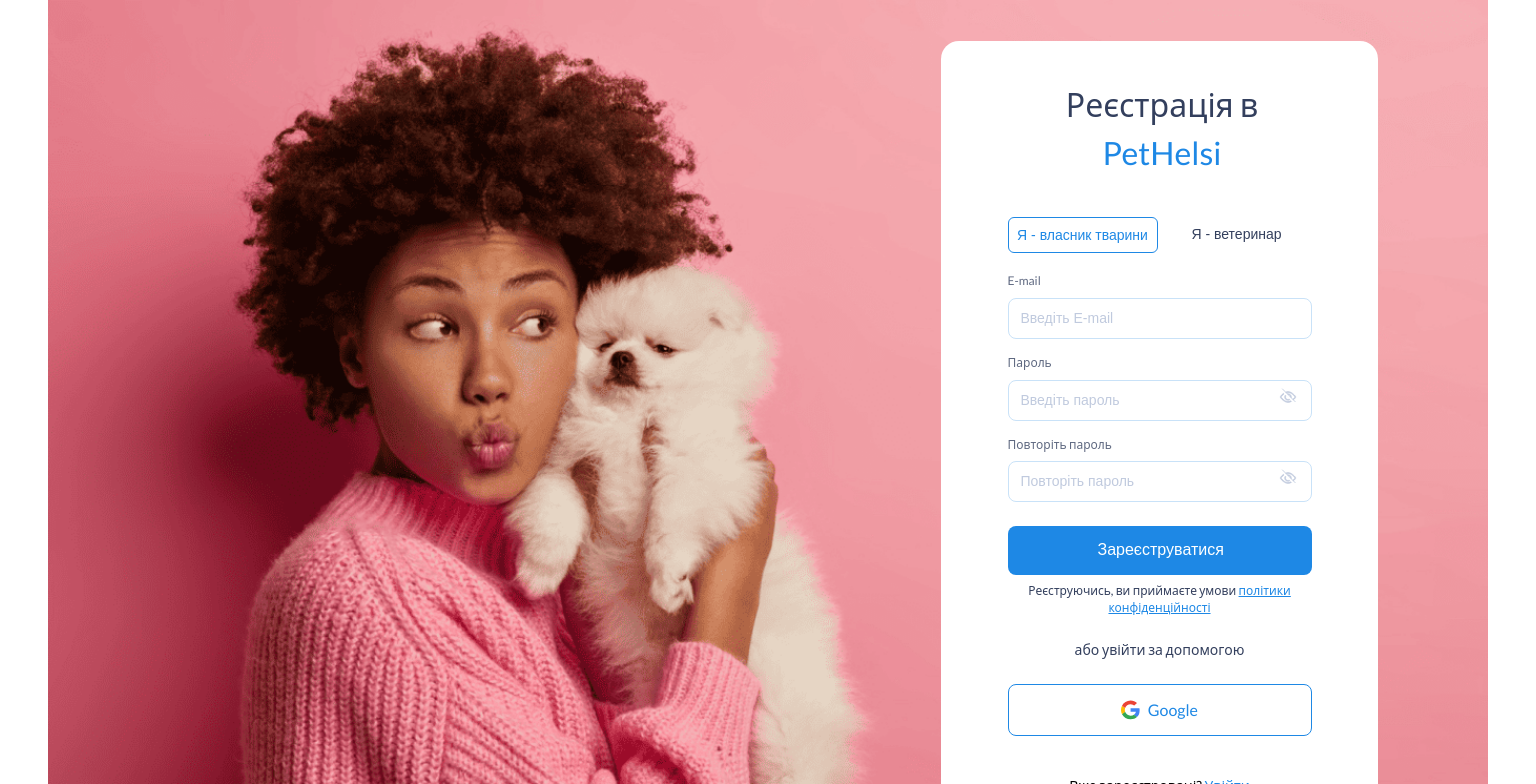
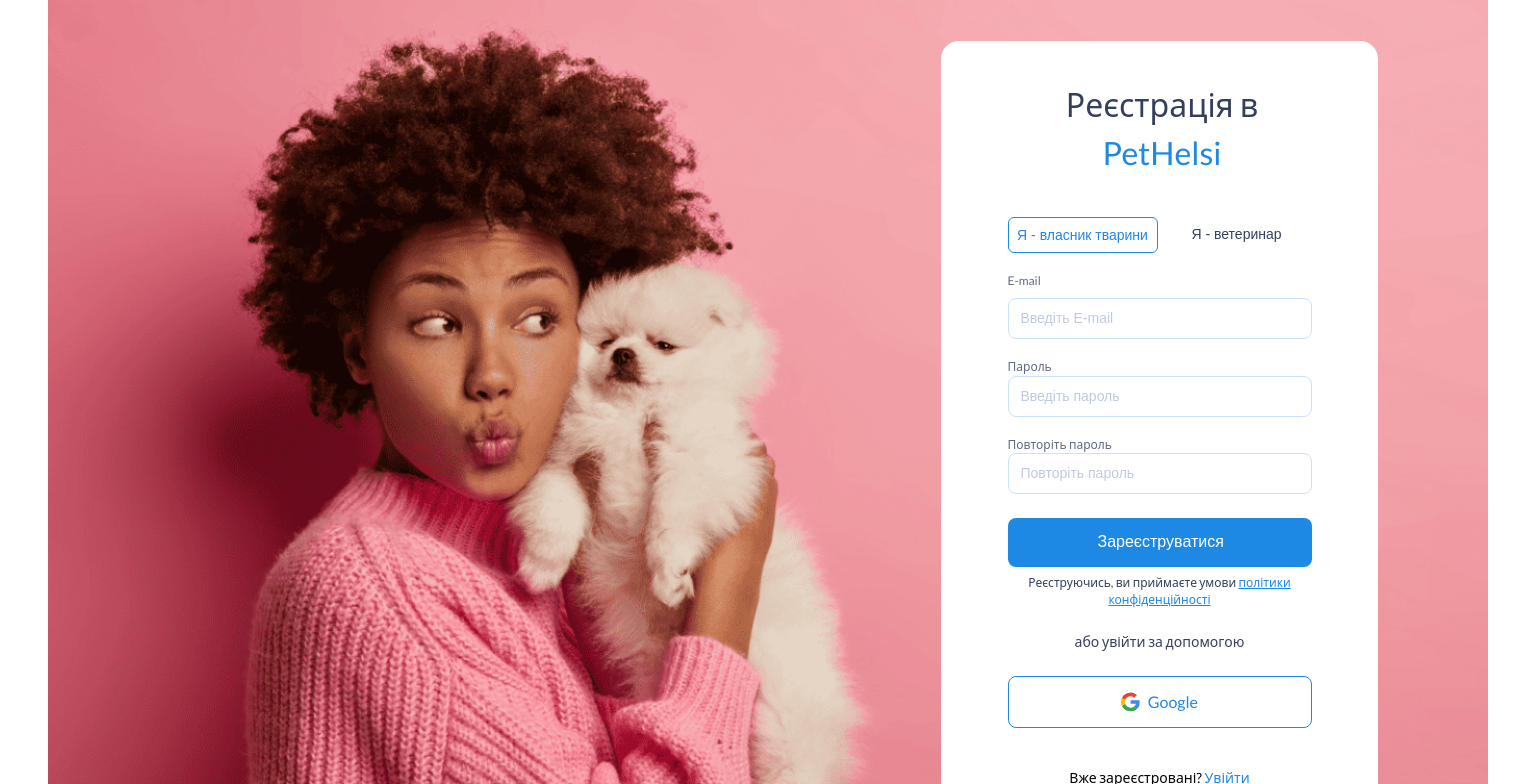
Before and after one commit to pethelsi-dev/pet-helsi, a React (Vite) app: page /register in a window 1536 px wide. Shown: the top 784 px of the page. Built offline with nearby package versions, Linux system fonts and the light colour scheme.

Commit message:
add selectors BEM

```diff
--- a/src/components/LoginForm/LoginForm.jsx
+++ b/src/components/LoginForm/LoginForm.jsx
@@ -39,14 +39,14 @@
   };
 
   return (
-    <div className={css.container}>
-      <h1 className={css.title}>
+    <div className={css.loginContainer}>
+      <h1 className={css.loginTitle}>
         Вхід в <span className={css.span}>PetHelsi</span>
       </h1>
       <div className={css.formContainer}>
         <div className={css.buttonContainer}>
           <button
-            className={`${css.switchButton} ${
+            className={`${css.switchUserTypeButton} ${
               userType === "owner" ? css.activeButton : ""
             }`}
             type="button"
@@ -55,7 +55,7 @@
             Я - власник тварини
           </button>
           <button
-            className={`${css.switchButton} ${
+            className={`${css.switchUserTypeButton} ${
               userType === "doctor" ? css.activeButton : ""
             }`}
             type="button"
@@ -71,14 +71,14 @@
           validateOnBlur={true}
         >
           {({ isSubmitting, errors, touched }) => (
-            <Form className={css.form}>
-              <div className={css.fields}>
-                <div className={css.fieldContainer}>
+            <Form className={css.loginForm}>
+              <div className={css.loginFormFields}>
+                <div className={css.loginFieldContainer}>
                   <label className={css.label} htmlFor="email">
                     E-mail
                   </label>
                   <Field
-                    className={`${css.input} ${
+                    className={`${css.loginInput} ${
                       errors.email && touched.email ? css.inputError : ""
                     }`}
                     type="email"
@@ -91,13 +91,13 @@
                     className={css.emailError}
                   />
                 </div>
-                <div className={css.fieldContainer}>
+                <div className={css.loginFieldContainer}>
                   <label className={css.label} htmlFor="password">
                     Пароль
                   </label>
-                  <div className={css.inputWrapper}>
+                  <div className={css.passwordInputWrapper}>
                     <Field
-                      className={`${css.input} ${
+                      className={`${css.loginInput} ${
                         errors.password && touched.password
                           ? css.inputError
                           : ""
@@ -118,7 +118,7 @@
                         }`}
                         width="20px"
                         height="20px"
-                        className={css.icon}
+                        className={css.passwordVisibleIcon}
                       />
                     </button>
                   </div>
@@ -147,7 +147,7 @@
               </div>
               <div className={css.loginButtonContainer}>
                 <button
-                  className={css.button}
+                  className={css.loginButton}
                   type="submit"
                   disabled={isSubmitting}
                 >
--- a/src/components/LoginForm/LoginForm.module.css
+++ b/src/components/LoginForm/LoginForm.module.css
@@ -1,4 +1,4 @@
-.container {
+.loginContainer {
   width: 343px;
   height: 588px;
   background-color: var(--bg-color);
@@ -16,7 +16,7 @@
   flex-direction: column;
   gap: 20px;
 }
-.title {
+.loginTitle {
   font-size: 28px;
   font-weight: 500;
   line-height: 140%;
@@ -32,7 +32,7 @@
   gap: 4px;
 }
 
-.switchButton {
+.switchUserTypeButton {
   width: 169.5px;
   height: 36px;
   border-radius: 6px;
@@ -54,20 +54,19 @@
   color: var(--accent-color-dark);
 }
 
-.form {
+.loginForm {
   display: flex;
   flex-direction: column;
   gap: 16px;
 }
 
-.fields {
+.loginFormFields {
   display: flex;
   flex-direction: column;
   gap: 16px;
 }
 
-.fieldContainer {
-  /* position: relative; */
+.loginFieldContainer {
   display: flex;
   flex-direction: column;
   gap: 4px;
@@ -80,13 +79,13 @@
   color: var(--text-color-gray);
 }
 
-.inputWrapper {
+.passwordInputWrapper {
   position: relative;
   display: flex;
   align-items: center;
 }
 
-.input {
+.loginInput {
   width: 100%;
   height: 44px;
   padding-left: 12px;
@@ -95,7 +94,7 @@
   border: 1px solid var(--input-def);
 }
 
-.input::placeholder {
+.loginInput::placeholder {
   color: var(--text-default);
   font-size: 14px;
   font-weight: 400;
@@ -120,18 +119,12 @@
   border: none;
 }
 
-.icon {
+.passwordVisibleIcon {
   stroke: var(--text-default);
   stroke-width: 1px;
 }
 
-.emailError {
-  font-size: 12px;
-  font-weight: 400;
-  line-height: 120%;
-  color: var(--error-color);
-}
-
+.emailError,
 .passwordError {
   font-size: 12px;
   font-weight: 400;
@@ -220,7 +213,7 @@
   color: var(--link-active);
 }
 
-.button {
+.loginButton {
   width: 343px;
   height: 48px;
   font-size: 16px;
@@ -279,7 +272,7 @@
 }
 
 @media screen and (min-width: 1440px) {
-  .container {
+  .loginContainer {
     width: 437px;
     height: 657px;
     border-radius: 18px;
@@ -292,7 +285,7 @@
     gap: 40px;
   }
 
-  .title {
+  .loginTitle {
     width: 309px;
     font-size: 32px;
     line-height: 150%;
@@ -314,25 +307,25 @@
     height: 36px;
   }
 
-  .switchButton {
+  .switchUserTypeButton {
     width: 150px;
     padding-right: 0;
     padding-left: 0;
   }
 
-  .form {
+  .loginForm {
     gap: 24px;
   }
 
-  .fields {
+  .loginFormFields {
     gap: 16px;
   }
 
-  .fieldContainer {
+  .loginFieldContainer {
     width: 304px;
   }
 
-  .input {
+  .loginInput {
     position: relative;
     width: 289px;
     height: 44px;
@@ -343,7 +336,7 @@
     height: 24px;
   }
 
-  .button {
+  .loginButton {
     width: 304px;
   }
 
--- a/src/components/RegistrForm/RegistrForm.jsx
+++ b/src/components/RegistrForm/RegistrForm.jsx
@@ -68,13 +68,13 @@
 
   return (
     <div className={css.registrFormContainer}>
-      <h1 className={css.title}>
+      <h1 className={css.registrTitle}>
         Реєстрація в <span className={css.span}>PetHelsi</span>
       </h1>
       <div className={css.formContainer}>
-        <div className={css.buttonContainer}>
+        <div className={css.selectUserTypeButtonContainer}>
           <button
-            className={`${css.switchButton} ${
+            className={`${css.switchUserTypeButton} ${
               userType === "owner" ? css.activeButton : ""
             }`}
             type="button"
@@ -82,7 +82,7 @@
             Я - власник тварини
           </button>
           <button
-            className={`${css.switchButton} ${
+            className={`${css.switchUserTypeButton} ${
               userType === "doctor" ? css.activeButton : ""
             }`}
             type="button"
@@ -97,13 +97,13 @@
           validateOnBlur={true}>
           {({ isSubmitting, errors, touched }) => (
             <Form className={css.form}>
-              <div className={css.fields}>
-                <div className={css.fieldContainer}>
+              <div className={css.registerFormFields}>
+                <div className={css.registerFormFieldContainer}>
                   <label className={css.label} htmlFor="email">
                     E-mail
                   </label>
                   <Field
-                    className={`${css.input} ${
+                    className={`${css.registerInput} ${
                       errors.email && touched.email ? css.inputError : ""
                     }`}
                     type="email"
@@ -121,7 +121,7 @@
                     Пароль
                   </label>
                   <Field
-                    className={`${css.input} ${
+                    className={`${css.registerInput} ${
                       errors.password && touched.password ? css.inputError : ""
                     }`}
                     type={passwordVisible ? "text" : "password"}
@@ -139,7 +139,7 @@
                       }`}
                       width="20px"
                       height="20px"
-                      className={css.icon}
+                      className={css.passwordVisibleIcon}
                     />
                   </button>
                 </div>
@@ -154,7 +154,7 @@
                     Повторіть пароль
                   </label>
                   <Field
-                    className={`${css.input} ${
+                    className={`${css.registerInput} ${
                       errors.confirmPassword && touched.confirmPassword
                         ? css.inputError
                         : ""
@@ -176,7 +176,7 @@
                       }`}
                       width="20px"
                       height="20px"
-                      className={css.icon}
+                      className={css.passwordVisibleIcon}
                     />
                   </button>
                 </div>
--- a/src/components/RegistrForm/RegistrForm.module.css
+++ b/src/components/RegistrForm/RegistrForm.module.css
@@ -4,7 +4,7 @@
   background-color: var(--bg-color);
 }
 
-.title {
+.registrTitle {
   font-size: 28px;
   font-weight: 500;
   line-height: 140%;
@@ -17,13 +17,13 @@
   color: var(--accent-color-dark);
 }
 
-.buttonContainer {
+.selectUserTypeButtonContainer {
   display: flex;
   gap: 4px;
   margin-bottom: 20px;
 }
 
-.switchButton {
+.switchUserTypeButton {
   width: 169.5px;
   height: 36px;
   border-radius: 6px;
@@ -45,14 +45,14 @@
   color: var(--accent-color-dark);
 }
 
-.fields {
+.registerFormFields {
   display: flex;
   flex-direction: column;
   gap: 12px;
   margin-bottom: 16px;
 }
 
-.fieldContainer {
+.registerFormFieldContainer {
   position: relative;
   display: flex;
   flex-direction: column;
@@ -66,7 +66,7 @@
   color: var(--text-color-gray);
 }
 
-.input {
+.registerInput {
   width: 317px;
   padding: 12px;
   border-radius: 8px;
@@ -74,7 +74,7 @@
   border: 1px solid var(--input-def);
 }
 
-.input::placeholder {
+.registerInput::placeholder {
   color: var(--text-default);
   font-size: 14px;
   font-weight: 400;
@@ -98,7 +98,7 @@
   border: none;
 }
 
-.icon {
+.passwordVisibleIcon {
   stroke: var(--text-default);
   stroke-width: 1px;
 }
@@ -169,25 +169,25 @@
     border-radius: 18px;
   }
 
-  .title {
+  .registrTitle {
     width: 309px;
     font-size: 32px;
     line-height: 150%;
     margin-bottom: 40px;
   }
 
-  .switchButton {
+  .switchUserTypeButton {
     width: 150px;
     padding-right: 0;
     padding-left: 0;
   }
 
-  .fields {
+  .registerFormFields {
     gap: 16px;
     margin-bottom: 24px;
   }
 
-  .input {
+  .registerInput {
     width: 278px;
   }
 
```
